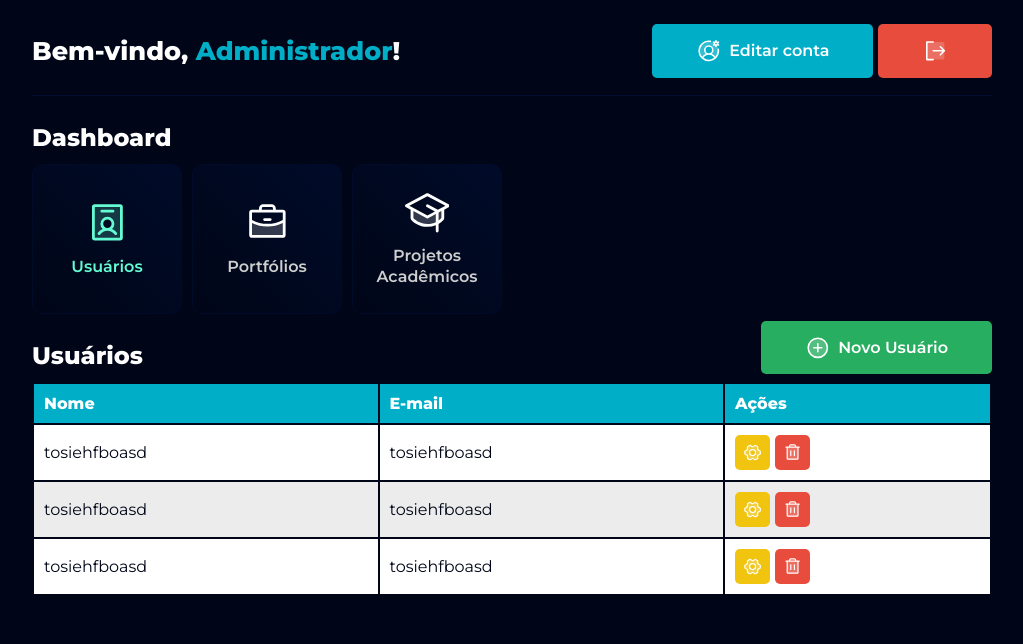
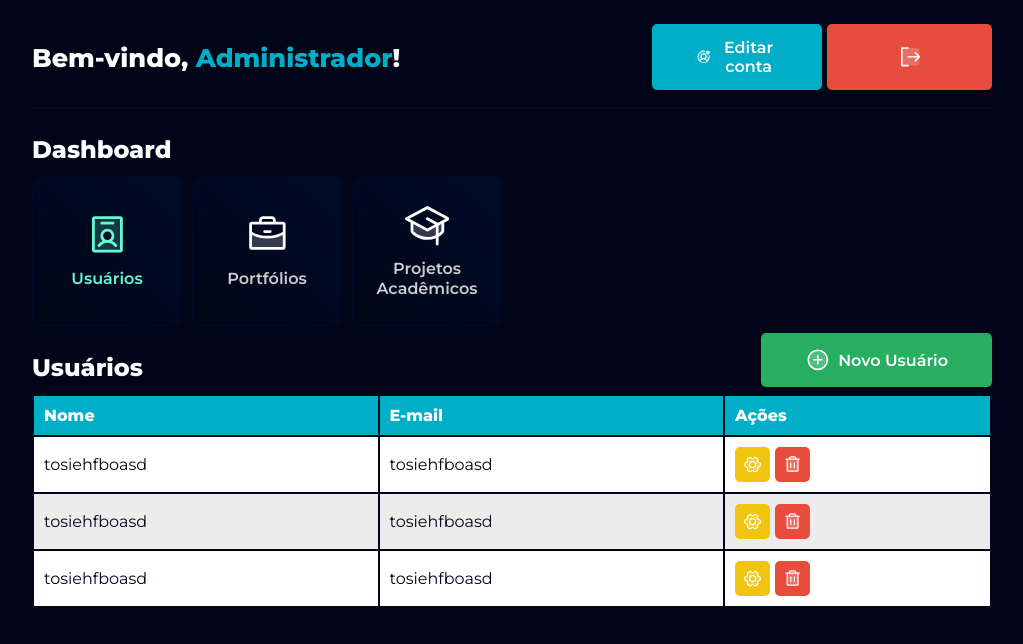
Before and after one commit to viniciuslimaan/portfolioV2, a React (Create React App) app: page /admin in a window 1280 px wide. Shown: the top 644 px of the page, without its empty margins (128-1151 px from the left). Built offline with nearby package versions, Linux system fonts and the light colour scheme.

Commit message:
fix: align button not found page

```diff
--- a/src/components/Button/styles.ts
+++ b/src/components/Button/styles.ts
@@ -17,7 +17,7 @@ export const ButtonBg = styled.button<ButtonBgProps>`
   border-radius: 5px;
   font-size: 1rem;
   font-weight: 600;
-  width: ${(p) => (p.color === 'default' ? '100%;' : 'fit-content;')};
+  width: ${(p) => (p.color === 'default' ? 'fit-content' : '100%;')};
   max-width: 100%;
   color: ${(p) => p.theme.colors.font};
   transition: filter 0.5s ease;
--- a/src/pages/NotFound/styles.ts
+++ b/src/pages/NotFound/styles.ts
@@ -14,8 +14,13 @@ const astronautFloating = keyframes`
 `;
 
 export const Content = styled(Container)`
+  display: flex;
+  justify-content: center;
+  align-items: center;
+  flex-direction: column;
+
+  margin-top: -60px;
   text-align: center;
-  padding-bottom: 50px;
 
   h1 {
     line-height: 130%;
```
